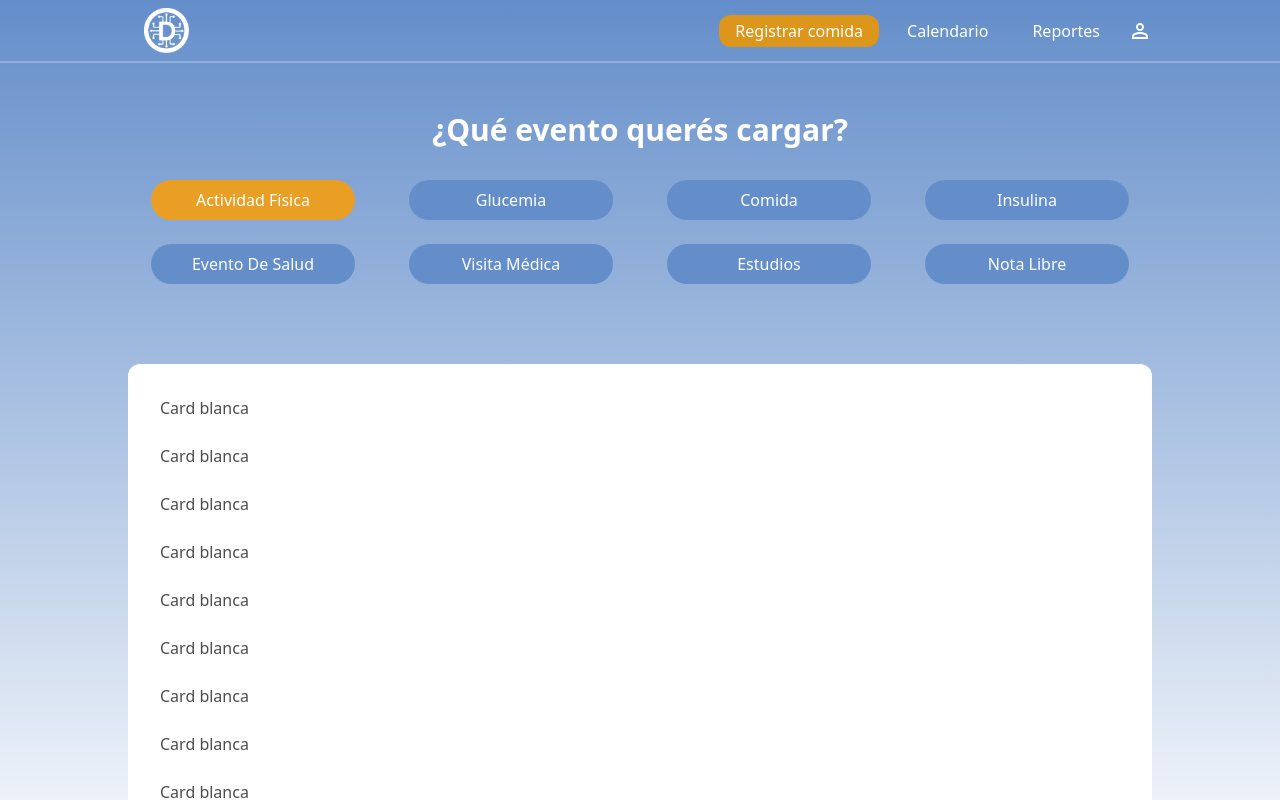
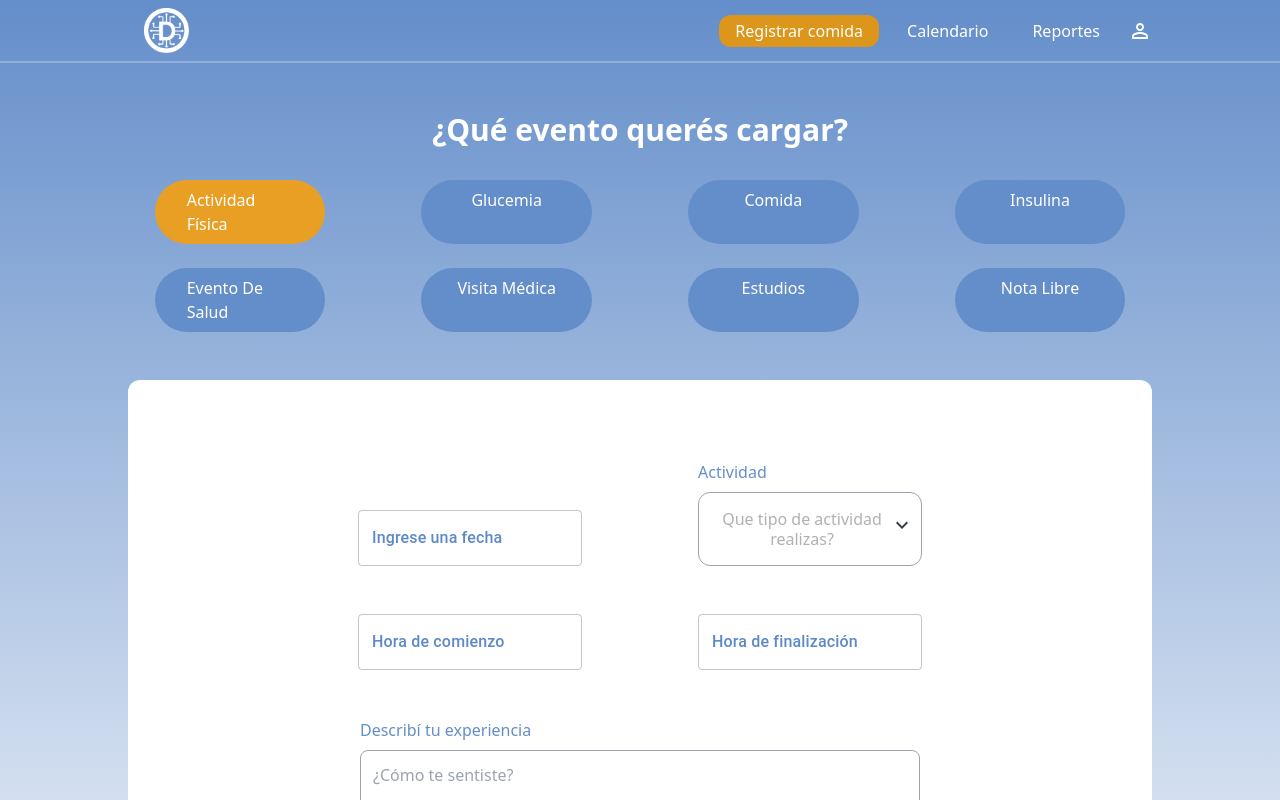
Before and after one commit to NuriaROrquin/diabetia, a Next.js app in the folder frontend/: page /event/exercise in a window 1280 px wide. Shown: the top 800 px of the page. Built offline with nearby package versions, Linux system fonts and the light colour scheme.

Commit message:
DIAB-43 load excercise

```diff
--- a/frontend/app/globals.css
+++ b/frontend/app/globals.css
@@ -60,3 +60,86 @@ body {
 .circleRoundedTimeline {
   fill: #fff;
 }
+
+/* Estilo para la barra de desplazamiento */
+::-webkit-scrollbar {
+  width: 2px; /* Ancho del scroll vertical */
+  height: 2px; /* Alto del scroll horizontal */
+}
+
+/* Estilo para la parte "track" del scroll */
+::-webkit-scrollbar-track {
+  background: #f1f1f1; /* Color de fondo del track */
+  border-radius: 10px; /* Bordes redondeados */
+}
+
+/* Estilo para la parte "thumb" del scroll */
+::-webkit-scrollbar-thumb {
+  background: #888; /* Color del thumb */
+  border-radius: 10px; /* Bordes redondeados */
+}
+
+/* Estilo para el thumb al pasar el cursor sobre él */
+::-webkit-scrollbar-thumb:hover {
+  background: #555; /* Color del thumb al pasar el cursor */
+}
+
+/* Estilo para las esquinas del scroll */
+::-webkit-scrollbar-corner {
+  background: #f1f1f1; /* Color de las esquinas */
+}
+
+
+/************************************TIME PICKER************************************************/
+
+.MuiFormControl-root{
+  width: 100%;
+
+  label {
+    font-weight: 500;
+    color: #5D89C8;
+    font-size: 1rem;
+  }
+
+  label.Mui-focused{
+    color: #5D89C8;
+  }
+}
+
+.MuiPickersPopper-root:has(.MuiMultiSectionDigitalClock-root) {
+  width: 15rem;
+}
+
+.MuiInputBase-root{
+  border-radius: 0.5rem;
+  color: #555555;
+  width: 100%;
+
+  svg {
+    fill: #b1b1b1;
+  }
+}
+
+.css-1wy8uaa-MuiButtonBase-root-MuiPickersDay-root.Mui-selected{
+  border-radius: 0.5rem;
+  background-color: #5D89C8;
+}
+
+.css-1wy8uaa-MuiButtonBase-root-MuiPickersDay-root.Mui-selected:hover{
+  border-radius: 0.5rem;
+  background-color: #648ECA;
+}
+
+.MuiOutlinedInput-notchedOutline {
+  border: 1px solid #b1b1b1;
+}
+
+.MuiMultiSectionDigitalClock-root {
+  width: 100%;
+  place-content: space-between;
+}
+
+.css-1e3wlyl-MuiButtonBase-root-MuiMenuItem-root-MuiMultiSectionDigitalClockSection-item.Mui-selected {
+  background-color: #648ECA;
+  border-radius: 5px;
+}
--- a/frontend/components/input/index.js
+++ b/frontend/components/input/index.js
@@ -22,3 +22,37 @@ export const Input = ({type, placeholder, id, width, icon, withForgotPassword=fa
       </>
   )
 }
+
+export const InputWithLabel = ({type, placeholder, label, id, width, icon}) => {
+    return (
+        <div className={`flex flex-col items-start text-base text-blue-primary font-medium gap-2 ${width}`}>
+            <label htmlFor={id}>{label}</label>
+            <div className="w-full flex relative items-center">
+                {icon && (
+                    <div className="absolute mr-2 w-10 text-gray-secondary pl-4">
+                        {icon}
+                    </div>
+                )}
+                <input
+                    type={type}
+                    id={id}
+                    placeholder={placeholder}
+                    className={`border border-gray-400 rounded-lg p-3 ${icon ? "pl-14" : ""} w-full focus:outline-none text-gray-primary font-normal`}/>
+            </div>
+        </div>
+    )
+}
+
+export const TextArea = ({label, id, width, placeholder, rows}) => {
+    return (
+        <div className={`flex flex-col items-start text-base text-blue-primary font-medium gap-2 ${width}`}>
+            <label htmlFor={id}>{label}</label>
+            <textarea
+                id={id}
+                className={`border border-gray-400 rounded-lg p-3 w-full focus:outline-none text-gray-primary font-normal`}
+                placeholder={placeholder}
+                rows={rows || 5}
+            />
+        </div>
+    )
+}
--- a/frontend/components/link/index.js
+++ b/frontend/components/link/index.js
@@ -11,3 +11,29 @@ export const NavLink = ({text, href, className}) => {
         <Link className={`inline-block text-white no-underline py-2 px-4 ${className}`} href={href}>{text}</Link>
     )
 }
+
+export const OrangeLink = ({label, width, href}) => {
+    return (
+        <div className={`flex justify-center ${width}`}>
+            <Link
+                href={href}
+                className="bg-orange-focus hover:bg-orange-primary transition-all text-white py-2 px-8 rounded-full w-full flex justify-center"
+            >
+                {label}
+            </Link>
+        </div>
+    )
+}
+
+export const BlueLink = ({label, width, href}) => {
+    return (
+        <div className={`flex justify-center ${width}`}>
+            <Link
+                href={href}
+                className="bg-blue-primary hover:bg-blue-focus transition-all text-white py-2 px-8 rounded-full w-full flex justify-center"
+            >
+                {label}
+            </Link>
+        </div>
+    )
+}
--- /dev/null
+++ b/frontend/components/pickers/index.js
@@ -0,0 +1,28 @@
+import {DatePicker, TimePicker} from "@mui/x-date-pickers";
+
+export const CustomDatePicker = ({width, defaultDate, onChange, date, label}) => {
+    return (
+        <div className={`${width} flex items-end`}>
+            <DatePicker
+                label={label}
+                value={date}
+                onChange={onChange}
+                defaultValue={defaultDate}
+                format="DD-MM-YYYY"
+            />
+        </div>
+    )
+}
+
+export const CustomTimePicker = ({width, defaultHour, onChange, hour, label}) => {
+    return (
+        <div className={`${width} flex items-end`}>
+            <TimePicker
+                label={label}
+                value={hour}
+                onChange={onChange}
+                defaultValue={defaultHour}
+            />
+        </div>
+    )
+}
--- a/frontend/components/selector/index.js
+++ b/frontend/components/selector/index.js
@@ -5,7 +5,7 @@ export const Selector = ({width, selectedOption, options, isOpen, setIsOpen, han
 
     return (
         <section className={`${width} flex`}>
-            <div className="relative inline-block w-full">
+            <div className="relative w-full">
                 <button
                     onClick={() => setIsOpen(!isOpen)}
                     className={`flex appearance-none w-full bg-orange-secondary px-4 py-3 pr-8 shadow leading-tight focus:outline-none focus:shadow-outline ${isOpen ? 'rounded-b-0 rounded-t-xl' : 'rounded-xl'}`}
@@ -33,3 +33,41 @@ export const Selector = ({width, selectedOption, options, isOpen, setIsOpen, han
         </section>
     )
 }
+
+export const Select = ({width, selectedOption, options, isOpen, setIsOpen, handleOptionClick, placeholder, label}) => {
+
+    return (
+        <section className={`${width} flex flex-col`}>
+            <label className="text-base text-blue-primary font-medium" htmlFor={`${label}`}>{label}</label>
+
+            <div className="relative inline-block w-full h-fit">
+                <button
+                    onClick={() => setIsOpen(!isOpen)}
+                    className={`flex appearance-none w-full px-4 py-3 mt-2 pr-8 border border-gray-400 rounded-lg leading-tight focus:outline-none ${isOpen ? 'rounded-b-0 rounded-t-xl' : 'rounded-xl'} items-center py-4`}
+                >
+                    {selectedOption ?
+                        selectedOption.title :
+                        <span className="text-gray-secondary">{placeholder}</span>
+                    }
+                    <span
+                        className="pointer-events-none absolute inset-y-0 right-0 flex items-center px-2 text-gray-700">
+                    <ChevronLeft className="color-gray-primary fill-gray-primary -rotate-90"/>
+                </span>
+                </button>
+                {isOpen && (
+                    <ul className={`absolute z-10 w-full bg-white ${isOpen ? 'rounded-t-0 rounded-b-xl' : 'rounded-xl'} shadow-lg`}>
+                        {options.map((option) => (
+                            <li
+                                key={option.id}
+                                onClick={() => handleOptionClick(option)}
+                                className="px-4 py-2 hover:bg-blue-primary hover:text-white cursor-pointer rounded-xl"
+                            >
+                                {option.title}
+                            </li>
+                        ))}
+                    </ul>
+                )}
+            </div>
+        </section>
+    )
+}
--- a/frontend/constants/index.js
+++ b/frontend/constants/index.js
@@ -133,3 +133,34 @@ export const TYPE_EVENTS = [
         "link": "/event/free-note"
     }
 ];
+
+export const TYPE_EXERCISES = [
+    {
+        "id": 1,
+        "title": "Correr"
+    },
+    {
+        "id": 2,
+        "title": "Caminar"
+    },
+    {
+        "id": 3,
+        "title": "Nadar"
+    },
+    {
+        "id": 4,
+        "title": "Ciclismo"
+    },
+    {
+        "id": 5,
+        "title": "Caminata"
+    },
+    {
+        "id": 6,
+        "title": "Natación"
+    },
+    {
+        "id": 7,
+        "title": "Otra"
+    }
+]
--- a/frontend/package.json
+++ b/frontend/package.json
@@ -12,10 +12,12 @@
     "@emotion/react": "^11.11.4",
     "@emotion/styled": "^11.11.5",
     "@mui/icons-material": "^5.15.17",
-    "@mui/material": "^5.15.17",
+    "@mui/material": "^5.15.18",
+    "@mui/x-date-pickers": "^7.5.0",
     "@next/env": "^14.2.3",
     "axios": "^1.6.8",
     "cookies-next": "^4.1.1",
+    "dayjs": "^1.11.11",
     "next": "14.2.3",
     "nookies": "^2.5.2",
     "react": "^18",
--- a/frontend/pages/_app.js
+++ b/frontend/pages/_app.js
@@ -3,6 +3,9 @@ import {Navigation} from "../components/navigation";
 import {useRouter} from "next/router";
 import {MainContainer} from "../components/mainContainer";
 import {Footer} from "../components/footer";
+import { AdapterDayjs } from '@mui/x-date-pickers/AdapterDayjs'
+import { LocalizationProvider } from '@mui/x-date-pickers/LocalizationProvider';
+
 
 export default function App({ Component, pageProps }) {
     const router = useRouter();
@@ -10,6 +13,7 @@ export default function App({ Component, pageProps }) {
     const isLogged = !router.route.startsWith('/auth');
     return(
         <>
+            <LocalizationProvider dateAdapter={AdapterDayjs}>
                 {isLogged &&
                     <>
                         <Navigation path={router.route} />
@@ -22,6 +26,7 @@ export default function App({ Component, pageProps }) {
                 {isLogged &&
                     <Footer />
                 }
+            </LocalizationProvider>
         </>
     )
 }
--- a/frontend/pages/event/exercise/index.js
+++ b/frontend/pages/event/exercise/index.js
@@ -1,41 +1,87 @@
 import {Section} from "../../../components/section";
 import {TitleSection} from "../../../components/titles";
-import {ButtonBlue, ButtonOrange} from "../../../components/button";
-import {TYPE_EVENTS} from "../../../constants";
-import {capitalize} from "@mui/material";
+import {TYPE_EVENTS, TYPE_EXERCISES} from "../../../constants";
 import {capitalizeFirstLetter} from "../../../helpers";
 import {useState} from "react";
+import {BlueLink, OrangeLink} from "../../../components/link";
+import {TextArea} from "../../../components/input";
+import {Select} from "../../../components/selector";
+import dayjs from "dayjs";
+import {ButtonOrange} from "../../../components/button";
+import {CustomDatePicker, CustomTimePicker} from "../../../components/pickers";
 
 const ExerciseEvent = () => {
     const eventSelected = TYPE_EVENTS.filter((event) => event.id === 1)[0].title;
+    const [isOpen, setIsOpen] = useState(false);
+    const [selectedOption, setSelectedOption] = useState(null);
+    const [startHour, setStartHour] = useState()
+    const [endHour, setEndHour] = useState()
+    const [date, setDate] = useState()
+
+    const handleOptionClick = (option) => {
+        setSelectedOption(option);
+        setIsOpen(false);
+    };
+
+    const handleSubmit = () => {
+        const exercise = selectedOption;
+        const dateFormatted = date ? date.format('DD-MM-YYYY') : null;
+        const start = startHour ? startHour.format('HH:mm') : null;
+        const end = endHour ? endHour.format('HH:mm') : null;
+        const notes = document.getElementById("notes").value;
+
+        console.log("Datos del formulario:", dateFormatted, exercise, start, end, notes);
+    }
 
     return(
         <Section className="pt-12">
             <div className="container items-center flex w-full justify-center flex-col">
                 <TitleSection className="text-white">¿Qué evento querés cargar?</TitleSection>
-                <div className="flex w-full flex-wrap gap-y-6 gap-x-2 justify-around my-8">
+                <div className="flex w-full flex-wrap gap-y-6 gap-x-24 justify-center mt-8">
                     {TYPE_EVENTS.map((event) => {
                         return(
                             <>
                                 {event.title === eventSelected ?
-                                    <ButtonOrange key={event.title} label={capitalizeFirstLetter(event.title)} width="w-1/5" onClick={() => onHandleClick(`${event.title}`)} />
+                                    <OrangeLink key={event.title} label={capitalizeFirstLetter(event.title)} width="w-1/6" href={event.link} />
                                     :
-                                    <ButtonBlue key={event.title} label={capitalizeFirstLetter(event.title)} width="w-1/5" onClick={() => onHandleClick(`${event.title}`)} />
+                                    <BlueLink key={event.title} label={capitalizeFirstLetter(event.title)} width="w-1/6" href={event.link} />
                                 }
                             </>
                         )
                     })}
                 </div>
-                <div className="bg-white rounded-xl w-full flex flex-col text-gray-primary p-8 my-12">
-                    <span>Card blanca</span><br/>
-                    <span>Card blanca</span><br/>
-                    <span>Card blanca</span><br/>
-                    <span>Card blanca</span><br/>
-                    <span>Card blanca</span><br/>
-                    <span>Card blanca</span><br/>
-                    <span>Card blanca</span><br/>
-                    <span>Card blanca</span><br/>
-                    <span>Card blanca</span><br/>
+
+                {/* FORMULARIO */}
+                <div className="bg-white rounded-xl w-full flex flex-wrap text-gray-primary py-20 px-44 my-12 justify-around gap-x-2 gap-y-12">
+                    <CustomDatePicker
+                        label="Ingrese una fecha"
+                        value={date}
+                        onChange={(e) => setDate(e)}
+                        defaultValue={dayjs()}
+                        width="w-1/3"
+                    />
+
+                    <Select label="Actividad" placeholder="Que tipo de actividad realizas?" options={TYPE_EXERCISES} selectedOption={selectedOption} handleOptionClick={handleOptionClick} setIsOpen={setIsOpen} isOpen={isOpen} width="w-1/3"/>
+
+                    <CustomTimePicker
+                        label="Hora de comienzo"
+                        value={startHour}
+                        onChange={setStartHour}
+                        defaultValue={dayjs()}
+                        width="w-1/3"
+                    />
+
+                    <CustomTimePicker
+                        label="Hora de finalización"
+                        value={endHour}
+                        onChange={(e) => setEndHour(e)}
+                        defaultValue={dayjs()}
+                        width="w-1/3"
+                    />
+
+                    <TextArea placeholder="¿Cómo te sentiste?" label="Describí tu experiencia" id="notes" width="w-10/12"/>
+
+                    <ButtonOrange onClick={handleSubmit} label="Enviar" width="w-1/3"/>
                 </div>
             </div>
         </Section>
```
Also changed, not shown: 1 other file (tests, documents, lock files or other folders). Lines whose indentation alone changed are shown as unchanged.
